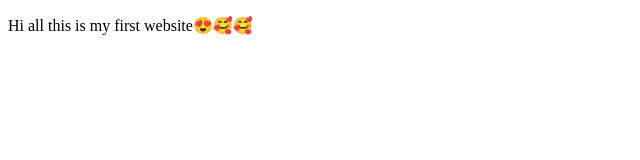
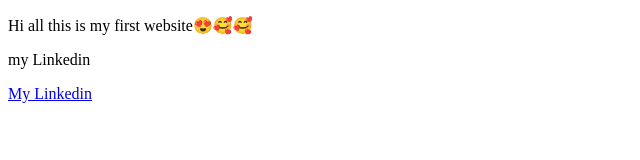
Before and after one commit to vigneshtsv/github-session, a plain HTML site: page index.html in a window 1280 px wide. Shown: the whole page, without its empty margins (0-640 px from the left). Drawn offline with Linux system fonts and the light colour scheme.

Commit message:
website added

```diff
--- a/index.html
+++ b/index.html
@@ -7,5 +7,6 @@
 </head>
 <body>
     <p>Hi all this is my first website😍🥰🥰</p>
+    <p>my Linkedin</p><p><a href="https://www.linkedin.com/in/vignesh-ts-bb4365284?lipi=urn%3Ali%3Apage%3Ad_flagship3_profile_view_base_contact_details%3BIUI92Y9ET8uEj5OhfVzs6w%3D%3D" target="blank">My Linkedin</a></p>
 </body>
 </html>
```
